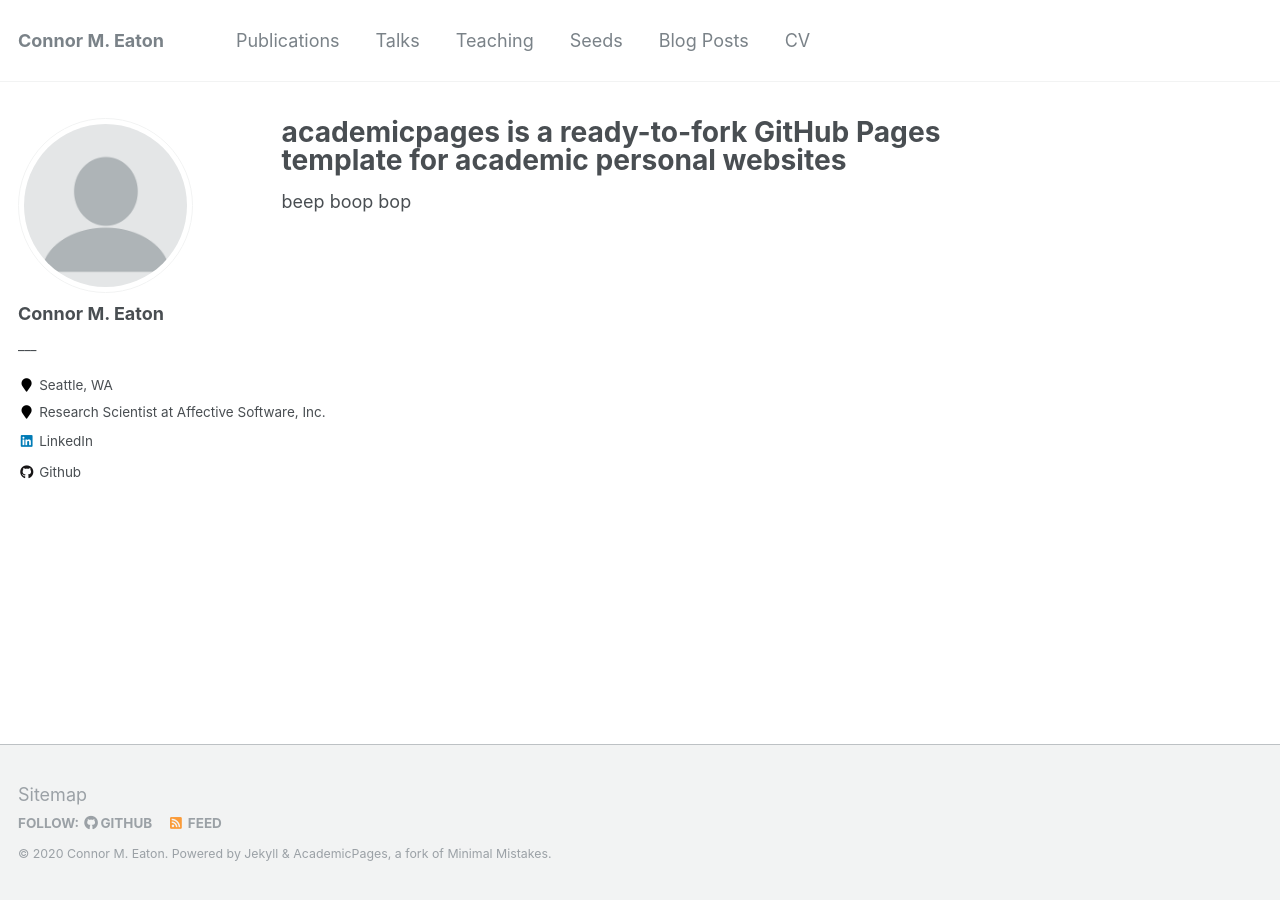
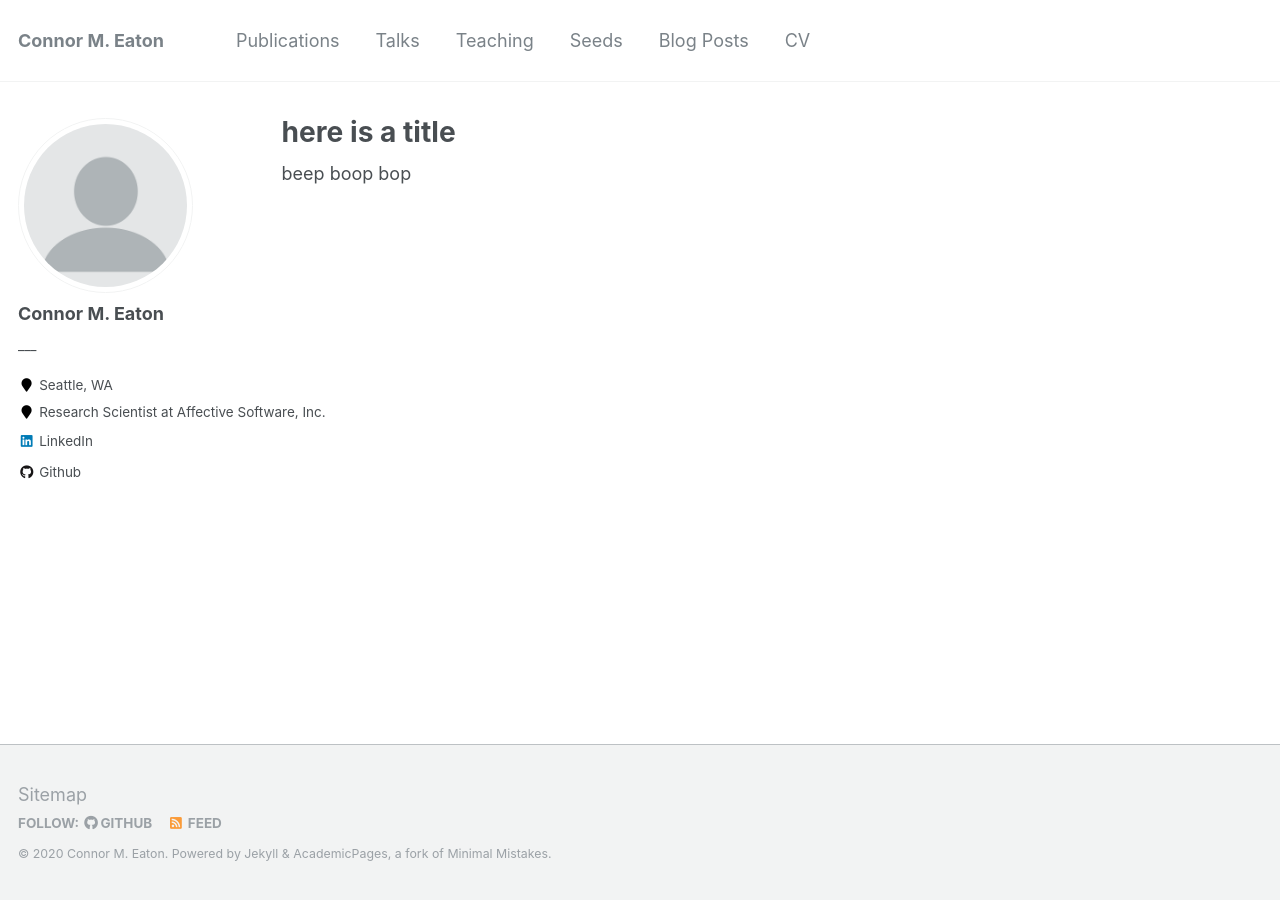
Before and after one commit to connormeaton/connormeaton.github.io, a Jekyll site: the page built from _pages/about.md, in a window 1280 px wide. Built offline with Jekyll 4.4.1, drawn with Linux system fonts in a browser that asks for light colours.

Commit message:
Update about.md

```diff
--- a/_pages/about.md
+++ b/_pages/about.md
@@ -1,6 +1,6 @@
 ---
 permalink: /
-title: "academicpages is a ready-to-fork GitHub Pages template for academic personal websites"
+title: "here is a title"
 excerpt: "About me"
 author_profile: true
 redirect_from:
```
